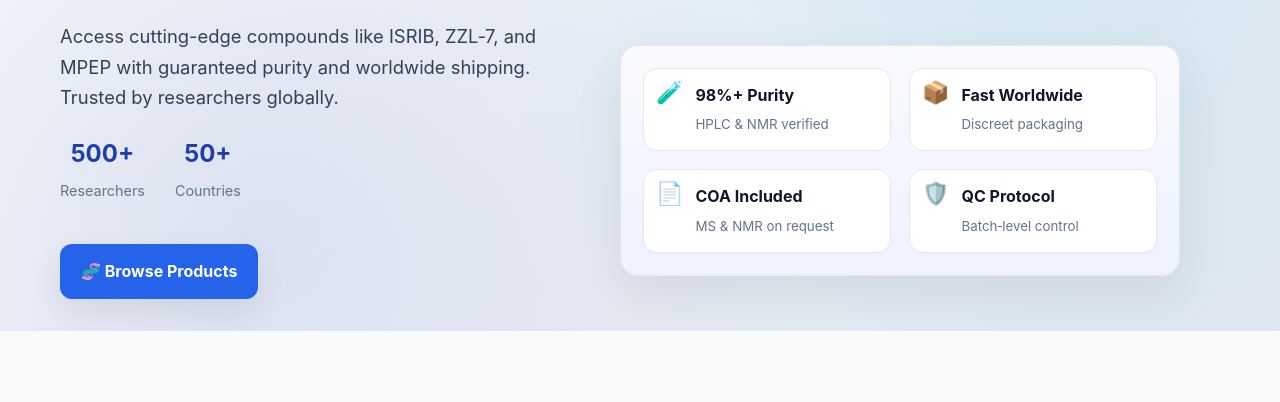
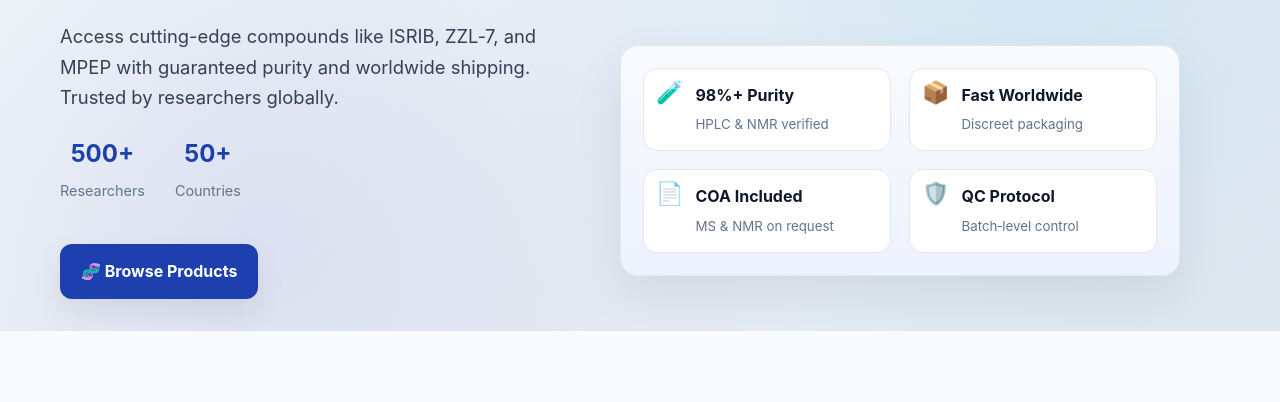
Before and after one commit to lnnemml/ISRIB, a website: page index.html in a window 1280 px wide. Shown: the part 228-630 px from the top of the page. Drawn offline with Linux system fonts and the light colour scheme.

Commit message:
Update styles.css

```diff
--- a/css/styles.css
+++ b/css/styles.css
@@ -977,7 +977,15 @@ h1, .hero h1, .page-title{ margin-top: 0 !important; }
   font-size: 1.05rem;
   transition: background 0.2s ease;
 }
+.btn-primary {
+  background: var(--brand-900);
+  color: #fff;
+}
 
+.btn-primary:hover {
+  background: var(--brand-800);  /* трішки світліший відтінок, але не білий */
+  color: #fff;
+}
 .checkout-form .form-actions .btn:hover {
   background: var(--brand-800);
 }
```
